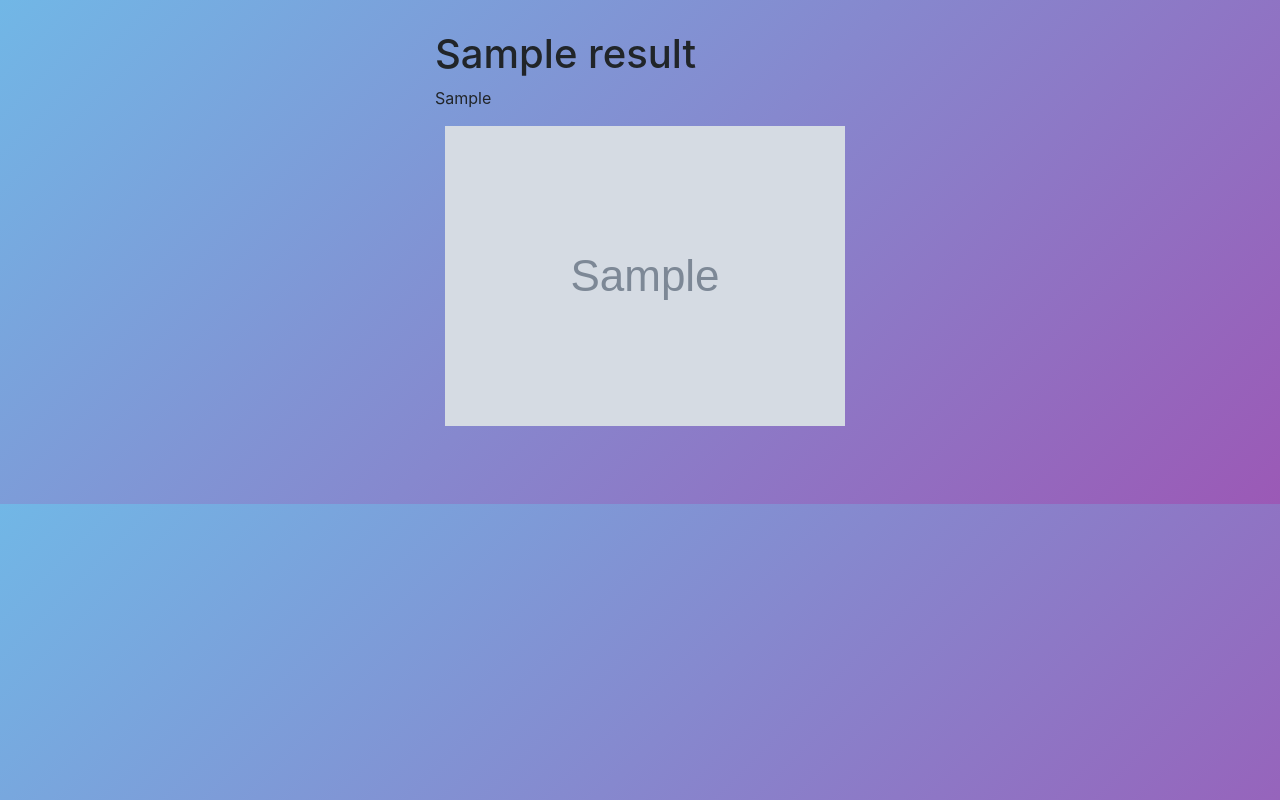
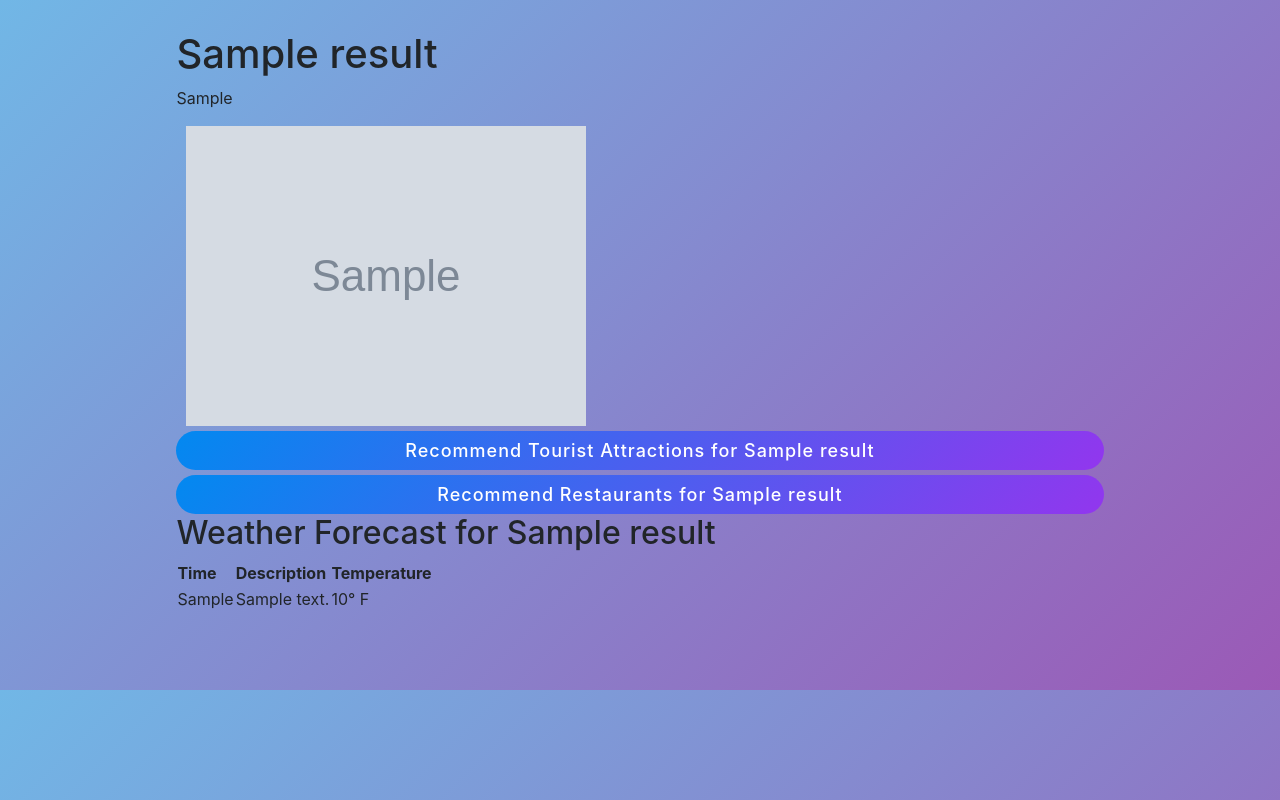
Before and after one commit to leomeyer1908/TrekBud, a Django app: template travel/templates/travel/region_result.html in a window 1280 px wide. Run offline with Django 4.2, Linux system fonts and the light colour scheme; the template is opened without the code that fills it: most values are stand-ins (such as "Sample title", 1, 10 or a date in 2020); grey boxes marked "Sample" are stand-in pictures; some libraries are stand-ins or nearby versions.

Commit message:
Added region to attraction and restaurants integration as well as weather to region integration

```diff
--- a/requirements.txt
+++ b/requirements.txt
@@ -1,3 +1,4 @@
 django
 googlemaps
 google-api-python-client
+openai
--- a/travel/templates/travel/region_result.html
+++ b/travel/templates/travel/region_result.html
@@ -30,6 +30,27 @@
                     <!--display one of the images for the current location-->
                     <img src="{{ image_url }}" alt="Location image" style="width: auto; height: auto; max-width: 400px; max-height: 400px; margin-left: 10px">
                 {% endfor %}
+                <br>
+                <a style="margin-top: 5px; margin-bottom: 5px" href="/travel/recommend-attractions/?region={{ result.region_name }}" class="btn btn-primary" type="submit">Recommend Tourist Attractions for {{ result.region_name }}</a>
+                <a href="/travel/recommend-restaurants/?region={{ result.region_name }}" class="btn btn-primary" type="submit">Recommend Restaurants for {{ result.region_name }}</a>
+                <!-- Weather Forecast for a specific city and country -->
+                <h2>Weather Forecast for {{ result.region_name }}</h2>
+                <table>
+                    <thead>
+                        <tr>
+                            <th>Time</th>
+                            <th>Description</th>
+                            <th>Temperature</th>
+                        </tr>
+                    </thead>
+                    <tbody>
+                        <tr>
+                            <td>{{ result.weather_data.dt_txt }}</td>
+                            <td>{{ result.weather_data.weather.0.description }}</td>
+                            <td>{{ result.weather_data.main.temp }}° F</td>
+                        </tr>
+                    </tbody>
+                </table>
             </div>
             <br><br>
             <!-- Feedback form -->
```
Also changed, not shown: travel/images.py (+39 -2 lines), travel/views.py (+8 -3 lines), db.sqlite3.
